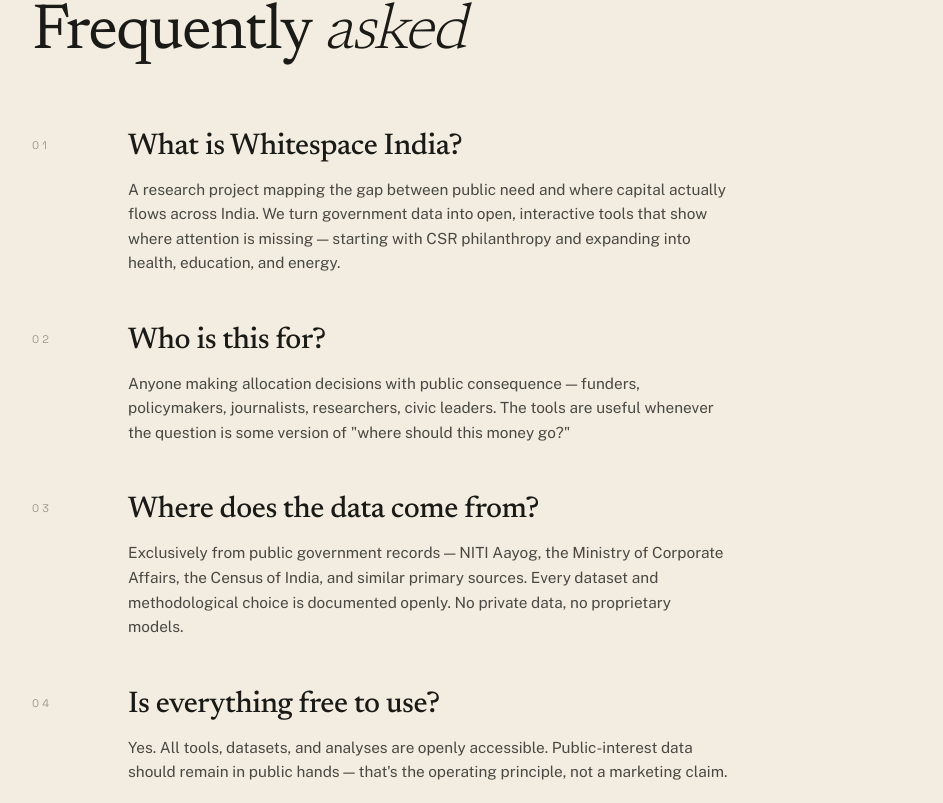
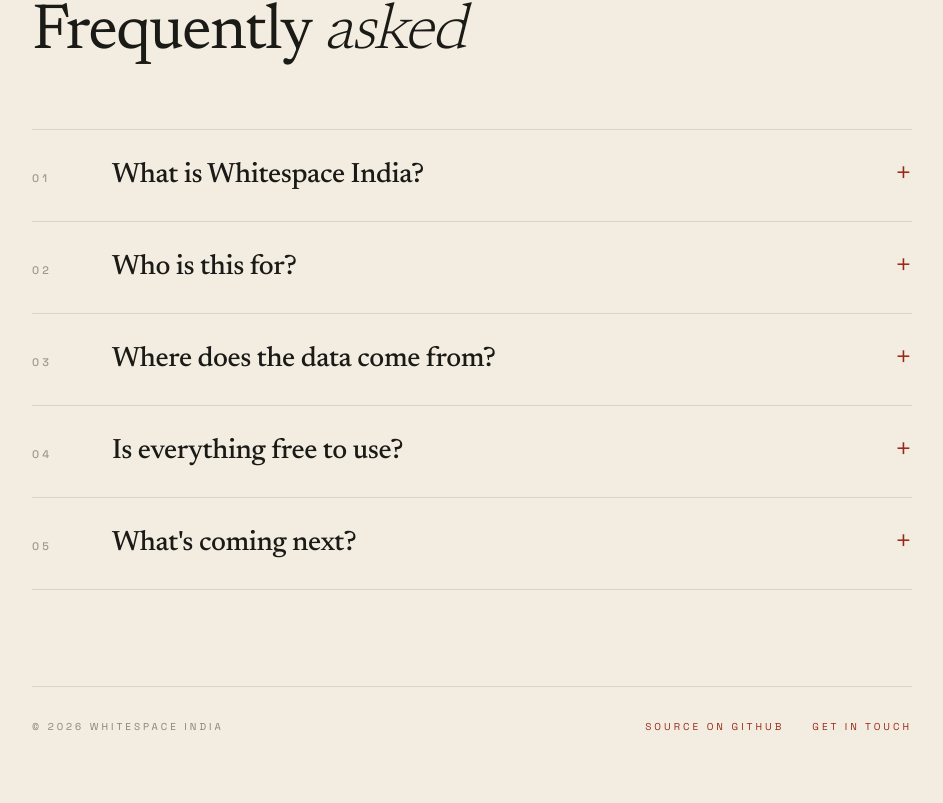
Before and after one commit to souhardsharma/whitespaceindia-csr, a Next.js app: page / in a window 1280 px wide. Shown: the part 937-1740 px from the top of the page, without its empty margins (168-1111 px from the left). Built offline with nearby package versions, Linux system fonts and the light colour scheme; no server answers.

Commit message:
feat(landing): add FAQ accordion, CSR logo mark, updated copy, and GitHub link

```diff
--- a/app/layout.tsx
+++ b/app/layout.tsx
@@ -31,7 +31,7 @@
     template: "%s | Whitespace India",
   },
   description:
-    "A research project mapping the gap between public need and where capital actually flows across India. Four open-data initiatives — CSR, Health, Education, Energy — built on government records.",
+    "Open instruments that show where India's resources are landing, and where they aren't. Four research initiatives across CSR, Health, Education, and Energy, built entirely on government records and free for anyone to use.",
   applicationName: "Whitespace India",
   keywords: [
     "Whitespace India",
@@ -93,7 +93,7 @@
       url: `${siteUrl}/`,
       logo: `${siteUrl}/logo.svg`,
       description:
-        "A research project mapping the gap between public need and where capital actually flows across India.",
+        "Open instruments that show where India's resources are landing and where they aren't, built on government records and free to use.",
       sameAs: ["https://www.linkedin.com/in/souhardsharma/"],
       founder: { "@type": "Person", name: "Souhard Sharma" },
       foundingLocation: { "@type": "Country", name: "India" },
--- a/app/page.module.css
+++ b/app/page.module.css
@@ -314,22 +314,42 @@
 .faqList {
   display: flex;
   flex-direction: column;
-  gap: 48px;
+  gap: 0;
   margin: 0;
   padding: 0;
   list-style: none;
+  border-top: 1px solid rgba(26, 26, 23, 0.12);
 }
 
 .faqItem {
+  border-bottom: 1px solid rgba(26, 26, 23, 0.12);
+}
+
+.faqDetails {
+  /* Native HTML5 accordion. <summary> stays visible (the question), the
+     paragraph below appears when open. Content is in the SSR HTML so Google
+     still sees the answers for FAQPage rich-result indexing, regardless of
+     open/closed state. */
+}
+
+.faqSummary {
   display: grid;
-  grid-template-columns: 1fr;
-  gap: 16px;
+  grid-template-columns: 56px 1fr 32px;
+  align-items: baseline;
+  column-gap: 24px;
+  cursor: pointer;
+  list-style: none;
+  user-select: none;
+  padding: 28px 0;
+  outline: none;
+  transition: background-color 200ms ease;
 }
-@media (min-width: 760px) {
-  .faqItem {
-    grid-template-columns: 64px 1fr;
-    gap: 32px;
-  }
+.faqSummary::-webkit-details-marker { display: none; }
+.faqSummary::marker { content: ""; }
+.faqSummary:hover .faqQuestion { color: var(--terra); }
+.faqSummary:focus-visible {
+  outline: 2px solid var(--terra);
+  outline-offset: 4px;
 }
 
 .faqNumber {
@@ -339,27 +359,53 @@
   text-transform: uppercase;
   color: var(--ink);
   opacity: 0.4;
-  padding-top: 8px;
+  font-weight: 500;
 }
 
 .faqQuestion {
   font-family: var(--font-newsreader), Georgia, serif;
   font-weight: 500;
-  font-size: clamp(22px, 2.4vw, 30px);
-  line-height: 1.2;
+  font-size: clamp(20px, 2.2vw, 28px);
+  line-height: 1.25;
   letter-spacing: -0.015em;
   color: var(--ink);
-  margin: 0 0 12px 0;
+  transition: color 200ms ease;
+}
+
+.faqIndicator {
+  font-family: var(--font-space-grotesk), ui-monospace, monospace;
+  font-size: 28px;
+  font-weight: 200;
+  text-align: right;
+  color: var(--terra);
+  transition: transform 280ms cubic-bezier(0.2, 0.8, 0.2, 1);
+  line-height: 1;
+  display: inline-block;
+}
+.faqDetails[open] .faqIndicator {
+  transform: rotate(45deg);
 }
 
 .faqAnswer {
   font-family: var(--font-public-sans), system-ui, sans-serif;
   font-size: clamp(15px, 1.2vw, 17px);
-  line-height: 1.6;
+  line-height: 1.65;
   color: var(--ink);
   opacity: 0.78;
-  margin: 0;
+  margin: 0 32px 32px 80px;
   max-width: 64ch;
+}
+
+@media (max-width: 600px) {
+  .faqSummary {
+    grid-template-columns: 40px 1fr 24px;
+    column-gap: 16px;
+    padding: 22px 0;
+  }
+  .faqAnswer {
+    margin-left: 56px;
+    margin-right: 16px;
+  }
 }
 
 .faqFooter {
@@ -380,6 +426,13 @@
   text-transform: uppercase;
   color: var(--ink);
   opacity: 0.5;
+}
+
+.faqFooterLinks {
+  display: flex;
+  gap: 28px;
+  align-items: center;
+  flex-wrap: wrap;
 }
 
 .faqFooterLink {
--- a/app/page.tsx
+++ b/app/page.tsx
@@ -4,19 +4,17 @@
 import Link from "next/link";
 import styles from "./page.module.css";
 
-/* Brace mark: { ? } with a terra-cotta dot replacing the ?'s natural dot.
-   Designed in a 100x80 viewBox so braces (font-size 80, weight 900) and the
-   question mark stem + dot all sit on a shared baseline grid. The dot is
-   x-centered with the stem (cx=50) and y-positioned just below the stem
-   terminus (stem ends at y=46, dot at y=54) — so it reads as one composite
-   glyph, not three drifting elements. */
+/* Brace mark: same paths as the CSR navbar's public/logo.svg, inlined here
+   so the dot color can be themed per layer (ink layer vs cream layer of the
+   split wordmark). Strokes use currentColor so they follow the parent
+   layer's color. ViewBox matches the source SVG exactly. */
 const BraceMark = ({ dotColor }: { dotColor: string }) => (
   <span className={styles.brace}>
-    <svg viewBox="0 0 100 80" xmlns="http://www.w3.org/2000/svg">
-      <text x="0" y="62" fontFamily="ui-monospace, SFMono-Regular, Menlo, Monaco, monospace" fontWeight="900" fontSize="80" fill="currentColor">{"{"}</text>
-      <text x="68" y="62" fontFamily="ui-monospace, SFMono-Regular, Menlo, Monaco, monospace" fontWeight="900" fontSize="80" fill="currentColor">{"}"}</text>
-      <path d="M 41 22 C 41 13, 46 7, 50 7 C 54 7, 59 13, 59 22 C 59 28, 55 31, 52 33 C 50 35, 50 37, 50 40 L 50 46 L 46 46 L 46 40 C 46 35, 49 33, 51 31 C 54 29, 56 26, 56 22 C 56 17, 53 13, 50 13 C 47 13, 44 17, 44 22 Z" fill="currentColor" />
-      <circle cx="48" cy="54" r="3.6" fill={dotColor} />
+    <svg viewBox="32 28 176 184" xmlns="http://www.w3.org/2000/svg" fill="none" strokeLinecap="round" strokeLinejoin="round">
+      <path d="M 78 40 C 58 40 56 58 56 76 C 56 98 56 104 44 116 C 44 120 44 120 44 124 C 56 136 56 142 56 164 C 56 182 58 200 78 200" stroke="currentColor" strokeWidth="20" />
+      <path d="M 162 40 C 182 40 184 58 184 76 C 184 98 184 104 196 116 C 196 120 196 120 196 124 C 184 136 184 142 184 164 C 184 182 182 200 162 200" stroke="currentColor" strokeWidth="20" />
+      <path d="M 98 88 C 98 72 108 62 120 62 C 134 62 144 74 144 88 C 144 104 134 110 126 118 C 120 124 120 130 120 138 L 120 146" stroke="currentColor" strokeWidth="30" />
+      <circle cx="120" cy="180" r="16" fill={dotColor} />
     </svg>
   </span>
 );
@@ -117,7 +115,7 @@
             href="/health"
             className={`${styles.card} ${styles.cardDim}`}
             data-vert="health"
-            aria-label="Whitespace India Health — coming soon"
+            aria-label="Whitespace India Health, coming soon"
             style={{ ["--x" as string]: "0vw", ["--z" as string]: 1 } as React.CSSProperties}
           >
             <div className={`${styles.scene} ${styles.sceneHealth}`} />
@@ -131,7 +129,7 @@
             href="/energy"
             className={`${styles.card} ${styles.cardDim}`}
             data-vert="energy"
-            aria-label="Whitespace India Energy — coming soon"
+            aria-label="Whitespace India Energy, coming soon"
             style={{ ["--x" as string]: "16.666vw", ["--z" as string]: 2 } as React.CSSProperties}
           >
             <div className={`${styles.scene} ${styles.sceneEnergy}`} />
@@ -145,7 +143,7 @@
             href="/education"
             className={`${styles.card} ${styles.cardDim}`}
             data-vert="education"
-            aria-label="Whitespace India Education — coming soon"
+            aria-label="Whitespace India Education, coming soon"
             style={{ ["--x" as string]: "33.333vw", ["--z" as string]: 3 } as React.CSSProperties}
           >
             <div className={`${styles.scene} ${styles.sceneEducation}`} />
@@ -160,7 +158,7 @@
             ref={csrRef}
             className={`${styles.card} ${styles.cardActive} ${styles.csrCard}`}
             data-vert="csr"
-            aria-label="Open Whitespace India CSR — opportunity index across 651 districts"
+            aria-label="Open Whitespace India CSR, opportunity index across 651 districts"
             style={{ ["--x" as string]: "50vw", ["--z" as string]: 4 } as React.CSSProperties}
           >
             <div className={`${styles.scene} ${styles.sceneCsr}`} />
@@ -182,11 +180,14 @@
           <ol className={styles.faqList}>
             {FAQS.map((qa, i) => (
               <li key={i} className={styles.faqItem}>
-                <div className={styles.faqNumber}>{String(i + 1).padStart(2, "0")}</div>
-                <div>
-                  <h3 className={styles.faqQuestion}>{qa.q}</h3>
+                <details className={styles.faqDetails}>
+                  <summary className={styles.faqSummary}>
+                    <span className={styles.faqNumber}>{String(i + 1).padStart(2, "0")}</span>
+                    <span className={styles.faqQuestion}>{qa.q}</span>
+                    <span className={styles.faqIndicator} aria-hidden="true">+</span>
+                  </summary>
                   <p className={styles.faqAnswer}>{qa.a}</p>
-                </div>
+                </details>
               </li>
             ))}
           </ol>
@@ -195,14 +196,24 @@
             <span className={styles.faqFooterText}>
               © {new Date().getFullYear()} Whitespace India
             </span>
+            <div className={styles.faqFooterLinks}>
+              <a
+                href="https://github.com/souhardsharma/whitespaceindia-csr"
+                target="_blank"
+                rel="noopener noreferrer"
+                className={styles.faqFooterLink}
+              >
+                Source on GitHub
+              </a>
               <a
                 href="https://www.linkedin.com/in/souhardsharma/"
                 target="_blank"
                 rel="noopener noreferrer"
                 className={styles.faqFooterLink}
               >
-              Get in touch →
+                Get in touch
               </a>
+            </div>
           </div>
         </div>
       </section>
@@ -218,23 +229,23 @@
 const FAQS: { q: string; a: string }[] = [
   {
     q: "What is Whitespace India?",
-    a: "A research project mapping the gap between public need and where capital actually flows across India. We turn government data into open, interactive tools that show where attention is missing — starting with CSR philanthropy and expanding into health, education, and energy.",
+    a: "We build instruments that show where India's resources are actually landing, and where they aren't. Public data sits trapped in PDFs and dashboards nobody opens. Our work is to read it carefully, weigh it honestly, and put it on a single screen anyone can reason from. CSR comes first because the spending is mandated, the records are public, and the misallocation is enormous.",
   },
   {
     q: "Who is this for?",
-    a: "Anyone making allocation decisions with public consequence — funders, policymakers, journalists, researchers, civic leaders. The tools are useful whenever the question is some version of \"where should this money go?\"",
+    a: "Anyone whose job involves deciding where money or attention should go inside India. Foundation officers planning their next grant cycle. Journalists chasing a story the bureaucracy has not told. Researchers asking a question no consulting deck answers. Policy people who want evidence sitting under their decisions instead of pure instinct. If your work bends a budget or shapes a campaign, you will find something useful here.",
   },
   {
     q: "Where does the data come from?",
-    a: "Exclusively from public government records — NITI Aayog, the Ministry of Corporate Affairs, the Census of India, and similar primary sources. Every dataset and methodological choice is documented openly. No private data, no proprietary models.",
+    a: "Government records, all the way down. The NITI Aayog poverty index, the Ministry of Corporate Affairs CSR filings, the Census of India, and a handful of similarly authoritative sources. Every number we publish traces back to a document anyone can download for themselves. The full methodology lives in the open beside every result, so you can disagree with us at the level of evidence.",
   },
   {
     q: "Is everything free to use?",
-    a: "Yes. All tools, datasets, and analyses are openly accessible. Public-interest data should remain in public hands — that's the operating principle, not a marketing claim.",
+    a: "Yes, and that is a deliberate choice. Every tool, every underlying dataset, every methodology note, the entire source code, all of it stays free and openly licensed under permissive terms. Charging citizens to see how their own government allocates public capital would defeat the entire point of doing this work.",
   },
   {
     q: "What's coming next?",
-    a: "Health, Education, and Energy verticals — each applying the same opportunity-mapping approach to a different domain. We build where allocation visibility is poorest and the spend is largest. Timeline depends on data availability and validation.",
+    a: "Health, Education, and Energy follow CSR, each with its own composite index built from signals specific to that domain. The architecture carries over. Identify the dimensions that matter inside the sector, normalise them honestly, weight them in ways anyone can audit, and surface the districts where focused attention would compound furthest. Health goes next because the underlying data is in the best shape. The rest arrive as the validation work holds up.",
   },
 ];
 
--- a/components/Footer.tsx
+++ b/components/Footer.tsx
@@ -121,6 +121,16 @@
             </li>
             <li>
               <a
+                href="https://github.com/souhardsharma/whitespaceindia-csr"
+                target="_blank"
+                rel="noopener noreferrer"
+                className="text-[#1c1c19]/80 hover:text-[#BD402C] transition-colors"
+              >
+                Source on GitHub
+              </a>
+            </li>
+            <li>
+              <a
                 href="https://www.oecd.org/en/publications/handbook-on-constructing-composite-indicators-methodology-and-user-guide_9789264043466-en.html"
                 target="_blank"
                 rel="noopener noreferrer"
```
Also changed, not shown: components/ComingSoonScene.module.css (+17 -8 lines). Lines whose indentation alone changed are shown as unchanged.
